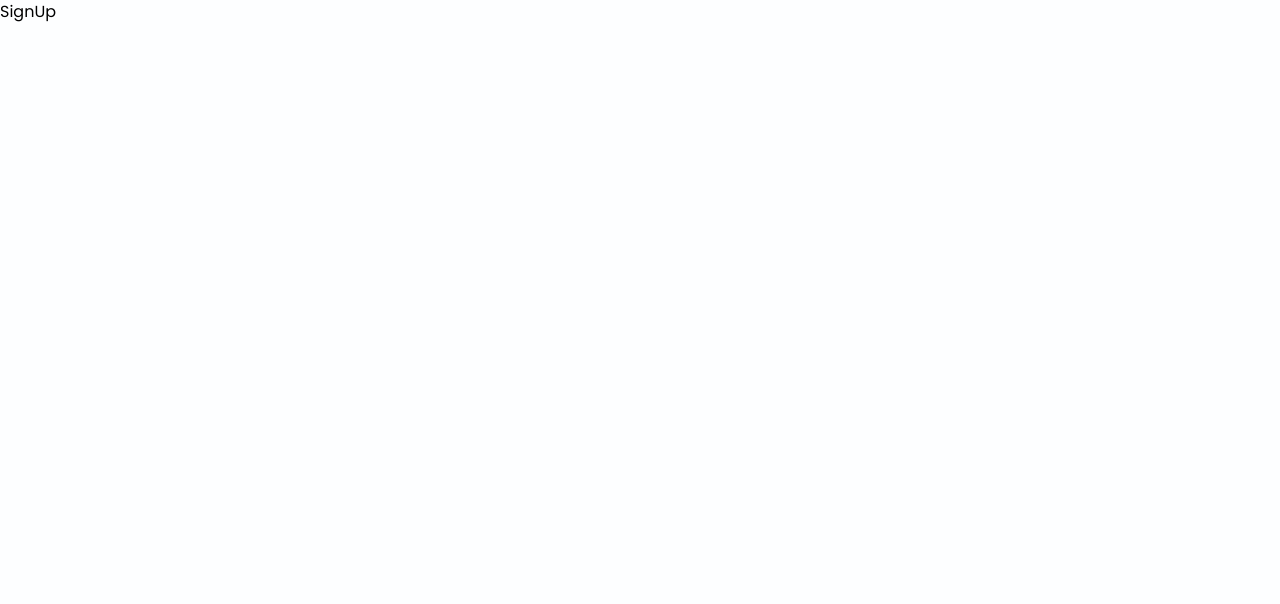
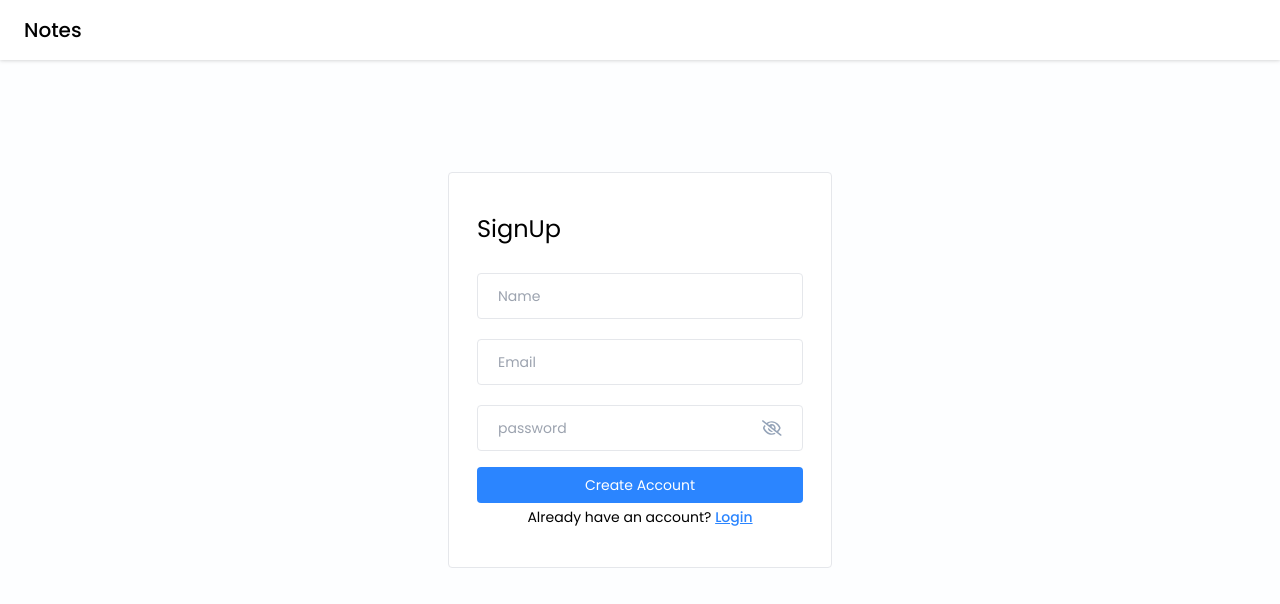
Before and after one commit to RutvikMakvana4/NoteSphere, a React (Vite) app in the folder frontend/notes-app/: page /signup in a window 1280 px wide. Shown: the top 604 px of the page. Built offline with nearby package versions, Linux system fonts and the light colour scheme.

Commit message:
add signup ui

```diff
--- a/frontend/notes-app/src/pages/Login/Login.jsx
+++ b/frontend/notes-app/src/pages/Login/Login.jsx
@@ -14,6 +14,11 @@
 
     if (!validateEmail(email)) {
       setError("Please enter a valid email address.");
+      return;
+    }
+
+    if (!password) {
+      setError("Please enter the password");
       return;
     }
   };
@@ -39,7 +44,9 @@
               onChange={(e) => setPassword(e.target.value)}
             />
 
-            <button type="sumit" className="btn-primary">
+            {error && <p className="text-red-500 text-xs pb-1" >{error}</p>}
+
+            <button type="submit" className="btn-primary">
               Login
             </button>
 
--- a/frontend/notes-app/src/pages/SignUp/SignUp.jsx
+++ b/frontend/notes-app/src/pages/SignUp/SignUp.jsx
@@ -1,9 +1,81 @@
-import React from 'react'
+import React, { useState } from "react";
+import Navbar from "../../components/Navbar/Navbar";
+import PasswordInput from "../../components/Input/PasswordInput";
+import { Link } from "react-router-dom";
 
 const SignUp = () => {
+  const [name, setName] = useState("");
+  const [email, setEmail] = useState("");
+  const [password, setPassword] = useState("");
+  const [error, setError] = useState(null);
+
+  const handleSignUp = async (e) => {
+    e.preventDefault();
+
+    if (!name) {
+      setError("Please enter your name");
+      return;
+    }
+
+    if (!validateEmail(email)) {
+      setError("Please enter a valid email address.");
+      return;
+    }
+
+    if (!password) {
+      setError("Please enter the password");
+      return;
+    }
+
+    setError(" ");
+  };
+
   return (
-    <div>SignUp</div>
-  )
-}
+    <>
+      <Navbar />
+      <div className="flex items-center justify-center mt-28">
+        <div className="w-96 border rounded bg-white px-7 py-10">
+          <form onSubmit={handleSignUp}>
+            <h4 className="text-2xl mb-7">SignUp</h4>
 
-export default SignUp
+            <input
+              type="text"
+              placeholder="Name"
+              className="input-box"
+              value={name}
+              onChange={(e) => setEmail(e.target.value)}
+            />
+
+            <input
+              type="text"
+              placeholder="Email"
+              className="input-box"
+              value={email}
+              onChange={(e) => setEmail(e.target.value)}
+            />
+
+            <PasswordInput
+              value={password}
+              onChange={(e) => setPassword(e.target.value)}
+            />
+
+            {error && <p className="text-red-500 text-xs pb-1">{error}</p>}
+
+            <button type="submit" className="btn-primary">
+              Create Account
+            </button>
+
+            <p className="text-sm text-center" mt-4>
+              Already have an account?{" "}
+              <Link to="/login" className="font-medium text-primary underline">
+                Login
+              </Link>
+            </p>
+          </form>
+        </div>
+      </div>
+    </>
+  );
+};
+
+export default SignUp;
```
